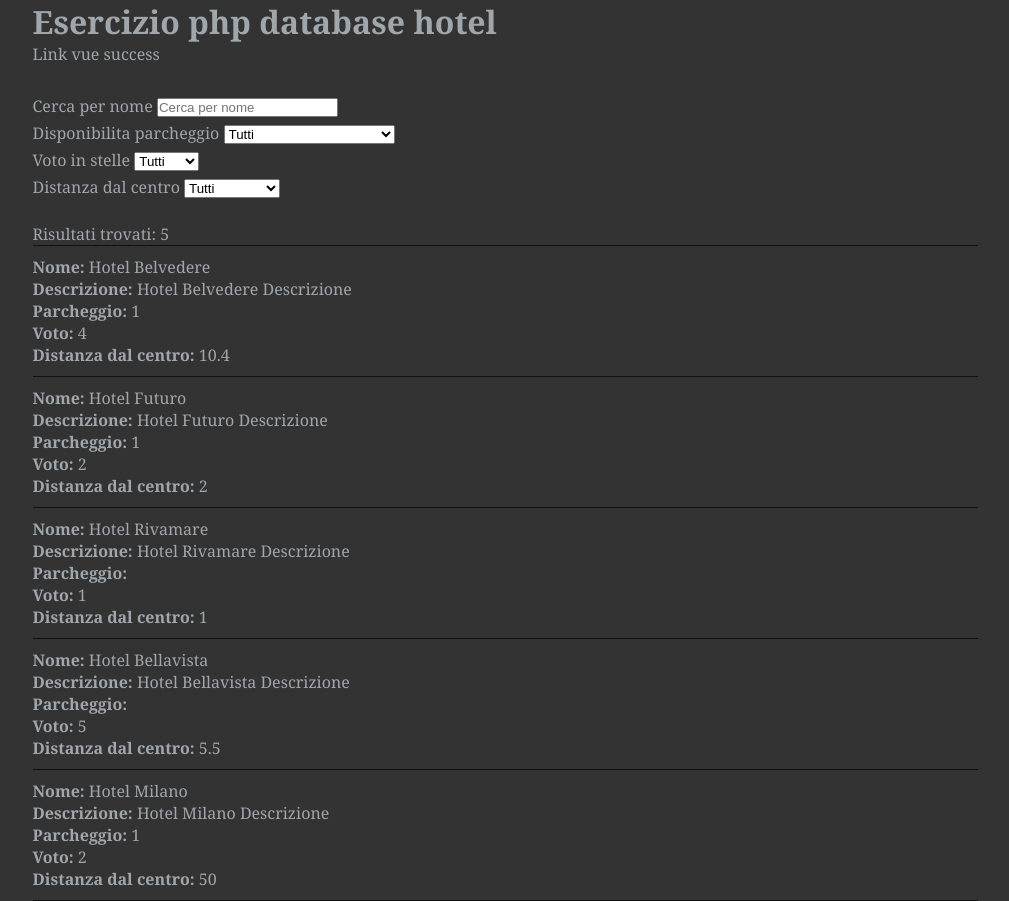
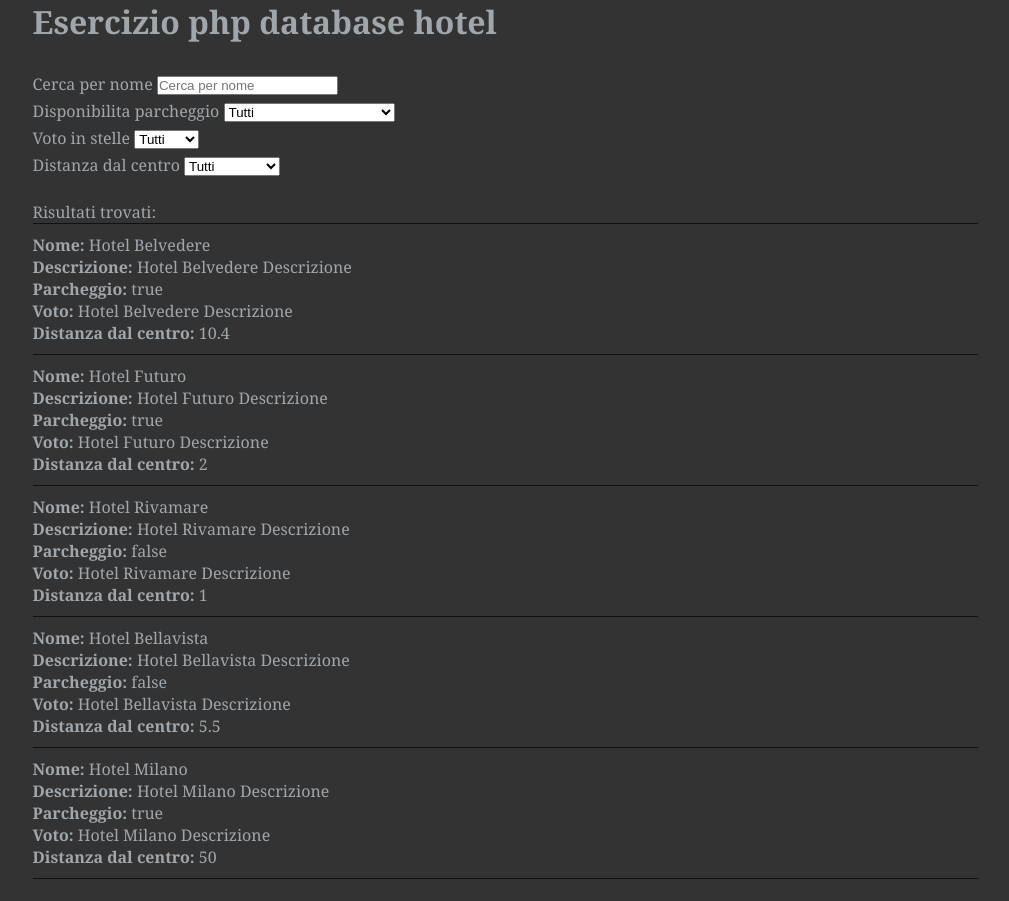
Before and after one commit to DeTaddeoDaniel/php-hotels, a PHP site: page / in a window 1280 px wide. Shown: the whole page, without its empty margins (135-1144 px from the left). After the commit the page ends 879 px from the top, so only its background shows below. Run offline with PHP 8.4, Linux system fonts and the light colour scheme; some libraries are stand-ins or nearby versions.

Commit message:
Restituazione array completo tramite axios

```diff
--- a/index.js
+++ b/index.js
@@ -3,6 +3,39 @@ new Vue({
     el:'#app',
 
     data:{
-        test: 'Link vue success'
-    }
+        hotelFiltrati : [],
+        hotels:[],
+        search_name: '',
+    },
+
+    beforeMount(){
+        // this.database();
+        this.reflesh();
+    },
+
+    methods: {
+
+        database: function(){
+            console.log('database');
+
+            axios
+                .get('php/database.php')
+
+                .then( result => {
+                    this.hotels = result.data;
+                })
+        },
+
+        reflesh: function(){
+            console.log('change');
+
+            axios
+                .get('php/filter.php')
+
+                .then( result => {
+                    console.log(result.data)
+                    this.hotelFiltrati = result.data;
+                })
+        }
+    },
 })
--- a/index.php
+++ b/index.php
@@ -1,8 +1,3 @@
-<?php
-    include 'php/database.php';
-    include 'php/filter.php'
-?>
-
 <!DOCTYPE html>
 <html lang="en">
 
@@ -13,6 +8,7 @@
     <title>Esercizio hotel filter</title>
     <link rel="stylesheet" href="style.css">
     <script src="https://cdn.jsdelivr.net/npm/vue@2.6.12/dist/vue.js"></script>
+    <script src="https://cdnjs.cloudflare.com/ajax/libs/axios/0.21.1/axios.min.js" integrity="sha512-bZS47S7sPOxkjU/4Bt0zrhEtWx0y0CRkhEp8IckzK+ltifIIE9EMIMTuT/mEzoIMewUINruDBIR/jJnbguonqQ==" crossorigin="anonymous"></script>
 </head>
 
 <body>
@@ -20,7 +16,6 @@
 
         <div class="header">
             <h1>Esercizio php database hotel</h1>
-            <p>{{test}}</p>
         </div>
 
         <div class="fiter">
@@ -28,7 +23,7 @@
 
                 <div>
                     <span>Cerca per nome</span>
-                    <input type="text" name="name" placeholder="Cerca per nome" @imput="reflesh">
+                    <input type="text" name="name" placeholder="Cerca per nome" @input="reflesh" v-model="search_name">
                 </div>
 
                 <div>
@@ -69,43 +64,48 @@
 
             <p>
                 <span>Risultati trovati:</span>
-                <span><?php echo count($hotelsFiltrati); ?></span>
+                <span><?php #echo count($hotelsFiltrati); ?></span>
             </p>
 
             <ul>
 
-                <?php foreach($hotelsFiltrati as $hotel){ ?>
-                    <li class="card">
+                <!-- <?php #foreach($hotelsFiltrati as $hotel){ ?> -->
+                    <li class="card" v-for="hotel in hotelFiltrati">
                         <div>
 
                             <p>
                                 <span class="bold">Nome: </span>
-                                <?php echo $hotel['name'] ?>
+                                <?php #echo $hotel['name'] ?>
+                                <span>{{hotel.name}}</span>
                             </p>
 
                             <p>
                                 <span class="bold">Descrizione: </span>
-                                <?php echo $hotel['description'] ?>
+                                <?php #echo $hotel['description'] ?>
+                                <span>{{hotel.description}}</span>
                             </p>
 
                             <p>
                                 <span class="bold">Parcheggio: </span>
-                                <?php echo $hotel['parking'] ?>
+                                <?php #echo $hotel['parking'] ?>
+                                <span>{{hotel.parking}}</span>
                             </p>
 
                             <p>
                                 <span class="bold">Voto: </span>
-                                <?php echo $hotel['vote'] ?>
+                                <?php #echo $hotel['vote'] ?>
+                                <span>{{hotel.description}}</span>
                             </p>
 
                             <p>
                                 <span class="bold">Distanza dal centro: </span>
-                                <?php echo $hotel['distance_to_center'] ?>
+                                <?php #echo $hotel['distance_to_center'] ?>
+                                <span>{{hotel.distance_to_center}}</span>
                             </p>
 
                         </div>
                     </li>
-                <?php } ?>
+                <?php #} ?>
             </ul>
 
         </div>
--- a/php/database.php
+++ b/php/database.php
@@ -36,7 +36,7 @@
             'parking' => true,
             'vote' => 2,
             'distance_to_center' => 50
-        ],
+        ]
 
     ];
 
--- a/php/filter.php
+++ b/php/filter.php
@@ -1,10 +1,14 @@
 <?php
+
+    include 'database.php';
 
     $hotelsFiltrati = [];
 
+    // $hotels = $_GET['hotels'];
+
     foreach($hotels as $hotel){
         if(search($hotel)  && parking($hotel)  && vote($hotel)  && distance($hotel)){
-            $hotelsFiltrati[] = $hotel;
+            array_push( $hotelsFiltrati, $hotel);
         }
     }
 
@@ -24,4 +28,5 @@
         return true;
     }
 
+    echo json_encode($hotelsFiltrati);
 ?>
```
